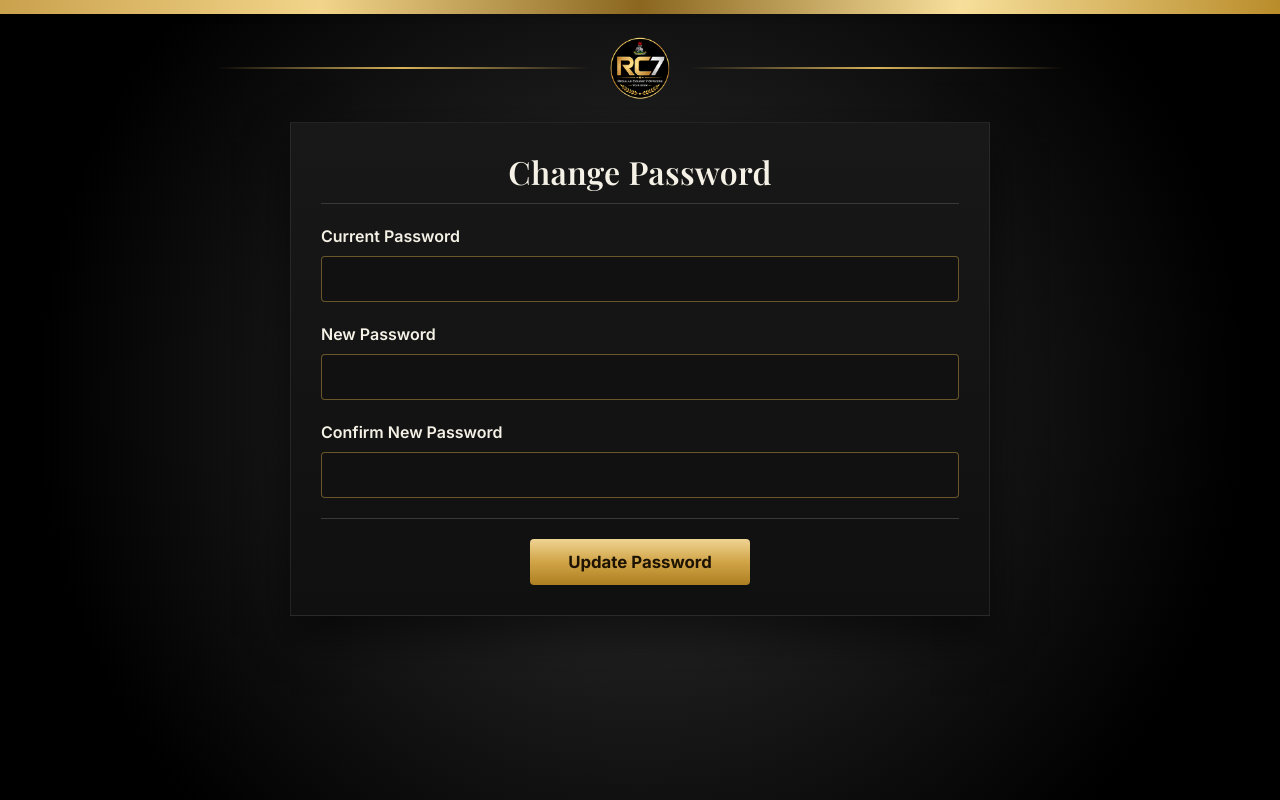
After one commit to JayR-Studio/rc7-yearbook, a Flask app: template templates/change_password.html in a window 1280 px wide. The commit adds this page. Run offline with Flask 3, Linux system fonts and the light colour scheme; the template is opened without the code that fills it, so the values that code supplies are empty; some libraries are stand-ins or nearby versions; some web fonts are replaced.

Commit message:
password reset test 1

```diff
--- a/app.py
+++ b/app.py
@@ -122,6 +122,13 @@ class Profiles(db.Model):
     updated_at: Mapped[datetime] = mapped_column(DateTime, default=lambda: datetime.now(),
                                                  onupdate=lambda: datetime.now(),
                                                  nullable=False)
+
+
+class PasswordResetRequest(db.Model):
+    id = db.Column(db.Integer, primary_key=True)
+    officer_id = db.Column(db.Integer, db.ForeignKey('officers.id'), nullable=False)
+    is_used = db.Column(db.Boolean, default=False)
+    created_at = db.Column(db.DateTime, default=datetime.now())
 
 
 # First helper function-loads Rc7 officers into DB table Officers
@@ -565,24 +572,100 @@ def create_password(officer_id):
     return render_template("create_password.html", officer=officer)
 
 
-@app.route("/upload-image", methods=["POST"])
+@app.route("/change_password", methods=["GET", "POST"])
 @login_required
-def upload_image():
-    from vercel.blob import BlobClient
+def change_password():
+    officer_id = session.get("officer_id")
+    officer = db.get_or_404(Officers, officer_id)
 
-    filename = request.headers.get("x-vercel-filename", "profile-image.jpg")
-    file_bytes = request.get_data()
+    if request.method == "POST":
+        current_password = request.form.get("current_password", "")
+        new_password = request.form.get("new_password", "")
+        confirm_password = request.form.get("confirm_password", "")
 
-    client = BlobClient()
+        if not check_password_hash(officer.password_hash, current_password):
+            return render_template(
+                "change_password.html",
+                error_message="Current password is incorrect."
+            )
 
-    blob = client.put(
-        filename,
-        file_bytes,
-        access="public",
-        add_random_suffix=True
-    )
+        if new_password != confirm_password:
+            return render_template(
+                "change_password.html",
+                error_message="New passwords do not match."
+            )
 
-    return {"url": blob.url}
+        officer.password_hash = generate_password_hash(new_password)
+        db.session.commit()
+
+        return render_template(
+            "change_password.html",
+            success_message="Password changed successfully."
+        )
+
+    return render_template("change_password.html")
+
+
+@app.route('/forgot_password', methods=["GET", "POST"])
+def forgot_password():
+    if request.method == "POST":
+        full_name = request.form.get("full_name", "").strip()
+        ap_number = request.form.get("ap_number", "").strip()
+
+        officer = Officers.query.filter_by(
+            full_name=full_name,
+            ap_number=ap_number
+        ).first()
+
+        if not officer:
+            return render_template(
+                "forgot_password.html",
+                error_message="Invalid details"
+            )
+
+        # Create reset request
+        reset_request = PasswordResetRequest(officer_id=officer.id)
+        db.session.add(reset_request)
+        db.session.commit()
+
+        return render_template(
+            "forgot_password.html",
+            success_message="Request submitted. Contact admin for password reset."
+        )
+
+    return render_template("forgot_password.html")
+
+
+@app.route('/admin/reset-password/<int:officer_id>', methods=["POST"])
+def admin_reset_password(officer_id):
+    officer = db.get_or_404(Officers, officer_id)
+
+    new_password = request.form.get("new_password")
+
+    officer.password_hash = generate_password_hash(new_password)
+    db.session.commit()
+
+    return "Password reset successful"
+
+#
+# @app.route("/upload-image", methods=["POST"])
+# @login_required
+# def upload_image():
+#     from vercel.blob import BlobClient
+#
+#     filename = request.headers.get("x-vercel-filename", "profile-image.jpg")
+#     file_bytes = request.get_data()
+#
+#     client = BlobClient()
+#
+#     blob = client.put(
+#         filename,
+#         file_bytes,
+#         access="public",
+#         add_random_suffix=True
+#     )
+#
+#     return {"url": blob.url}
 
 
 @app.errorhandler(429)
--- a/static/css/styles.css
+++ b/static/css/styles.css
@@ -1394,3 +1394,12 @@ textarea.input {
 .progress-total {
     color: #e2c980;
 }
+
+.success-message {
+    color: #b7f7c1;
+    text-align: center;
+    margin-top: 15px;
+    font-family: "Inter", sans-serif;
+    font-size: 0.95rem;
+    line-height: 1.5;
+}
--- /dev/null
+++ b/templates/change_password.html
@@ -0,0 +1,50 @@
+{% extends 'base.html' %}
+
+{% block title %}Change Password{% endblock %}
+
+{% block content %}
+<div class="page">
+    <div class="top-gold"></div>
+
+    <div class="brand-wrap">
+        <img class="brand-logo"
+             src="{{ url_for('static', filename='image/logo.png') }}"
+             alt="RC7 Logo">
+    </div>
+
+    <div class="login-panel">
+        <h1 class="panel-title">Change Password</h1>
+
+        <form method="POST">
+            <input type="hidden" name="csrf_token" value="{{ csrf_token() }}">
+
+            <div class="field">
+                <label class="label">Current Password</label>
+                <input class="input" name="current_password" required>
+            </div>
+
+            <div class="field">
+                <label class="label">New Password</label>
+                <input class="input" type="password" name="new_password" required>
+            </div>
+
+            <div class="field">
+                <label class="label">Confirm New Password</label>
+                <input class="input" type="password" name="confirm_password" required>
+            </div>
+
+            <div class="divider"></div>
+
+            <button class="login-button" type="submit">Update Password</button>
+        </form>
+
+        {% if error_message %}
+            <p class="error-message">{{ error_message }}</p>
+        {% endif %}
+
+        {% if success_message %}
+            <p class="success-message">{{ success_message }}</p>
+        {% endif %}
+    </div>
+</div>
+{% endblock %}
--- a/templates/password_login.html
+++ b/templates/password_login.html
@@ -40,6 +40,7 @@
                     </button>
                 </div>
             </div>
+            <a href="{{ url_for('forgot_password') }}">Forgot Password?</a>
 
             <div class="divider"></div>
 
--- a/templates/profile.html
+++ b/templates/profile.html
@@ -124,6 +124,7 @@
                     <a class="page-link" href="{{ url_for('home') }}">Back to Yearbook</a>
 
                     {% if is_owner %}
+                        <a class="page-link" href="{{ url_for('change_password') }}">Change Password</a>
                         <a class="page-link" href="{{ url_for('edit_profile') }}">Edit Profile</a>
                     {% endif %}
                 </div>
```
Also changed, not shown: templates/forgot_password.html (added, +11 -0 lines).
